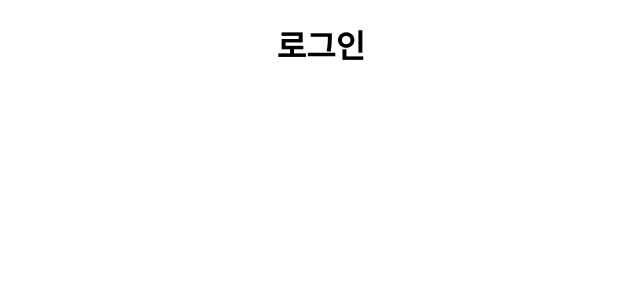
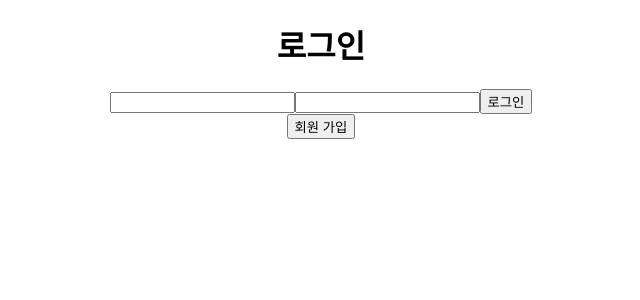
Before and after one commit to fds11/fds-react-bbs, a React (Create React App) app: page / in a window 1280 px wide. Shown: the top 300 px of the page, without its empty margins (319-959 px from the left). Built offline with nearby package versions, Linux system fonts and the light colour scheme.

Commit message:
회원가입/로그인

```diff
--- a/package.json
+++ b/package.json
@@ -3,6 +3,7 @@
   "version": "0.1.0",
   "private": true,
   "dependencies": {
+    "axios": "^0.18.0",
     "react": "^16.6.3",
     "react-dom": "^16.6.3",
     "react-scripts": "2.1.1"
--- a/src/App.js
+++ b/src/App.js
@@ -3,12 +3,35 @@ import logo from './logo.svg';
 import './App.css';
 
 import LoginForm from './components/LoginForm'
+import RegisterForm from './components/RegisterForm'
+
+// 로그인 폼에 회원가입 버튼 만들기
+// 회원가입 버튼 클릭하면 회원가입 폼 보여주기
 
 class App extends Component {
+  constructor(props) {
+    super(props)
+    // page === 'login' -> 로그인 페이지
+    // page === 'register' -> 회원가입 페이지
+    this.state = {
+      page: 'login'
+    }
+  }
+
+  handleRegisterPage() {
+    this.setState({
+      page: 'register'
+    })
+  }
+
   render() {
     return (
       <div className="App">
-        <LoginForm />
+        {this.state.page === 'login' ? (
+          <LoginForm onRegister={() => this.handleRegisterPage()} />
+        ) : this.state.page === 'register' ? (
+          <RegisterForm />
+        ) : null}
       </div>
     );
   }
--- /dev/null
+++ b/src/api.js
@@ -0,0 +1,16 @@
+import axios from "axios";
+
+const api = axios.create({
+  baseURL: "https://gifted-need.glitch.me/"
+});
+
+api.interceptors.request.use(function(config) {
+  const token = localStorage.getItem("token");
+  if (token) {
+    config.headers = config.headers || {};
+    config.headers["Authorization"] = "Bearer " + token;
+  }
+  return config;
+});
+
+export default api;
--- a/src/components/LoginForm.js
+++ b/src/components/LoginForm.js
@@ -1,11 +1,31 @@
 import React from 'react'
+import api from '../api';
 
 export default class LoginForm extends React.Component {
+  async handleSubmit(e) {
+    e.preventDefault()
+    const username = e.target.elements.username.value
+    const password = e.target.elements.password.value
+    const res = await api.post('/users/login', {
+      username,
+      password
+    })
+    localStorage.setItem('token', res.data.token)
+    // TODO: 게시글 목록 보여주기
+  }
   render() {
+    const {onRegister} = this.props
     return (
-            <form>
+      <React.Fragment>
+        <form onSubmit={e => this.handleSubmit(e)}>
           <h1>로그인</h1>
+          <input type="text" name="username" />
+          <input type="password" name="password" />
+
+          <button>로그인</button>
         </form>
+        <button onClick={() => onRegister()}>회원 가입</button>
+      </React.Fragment>
     )
   }
 }
--- /dev/null
+++ b/src/components/RegisterForm.js
@@ -0,0 +1,38 @@
+import React, { Component } from 'react'
+
+import api from '../api'
+
+export default class RegisterForm extends Component {
+
+  async handleSubmit(e) {
+    e.preventDefault()
+    const username = e.target.elements.username.value
+    const password = e.target.elements.password.value
+    // 사용자 이름 중복체크
+    const {data: users} = await api.get('/users', {
+      params: {
+        username
+      }
+    })
+    if (users.length > 0) {
+      alert('이미 같은 이름이 사용 중입니다.')
+      return
+    }
+    const res = await api.post('/users/register', {
+      username,
+      password
+    })
+    localStorage.setItem('token', res.data.token)
+    // TODO: 게시글 목록 보여주기
+  }
+  render() {
+    return (
+      <form onSubmit={e => this.handleSubmit(e)}>
+          <h1>회원 가입</h1>
+          <input type="text" name="username" />
+          <input type="password" name="password" />
+          <button>가입</button>
+      </form>
+    )
+  }
+}
```
Also changed, not shown: 1 other file (tests, documents, lock files or other folders). Lines whose indentation alone changed are shown as unchanged.
